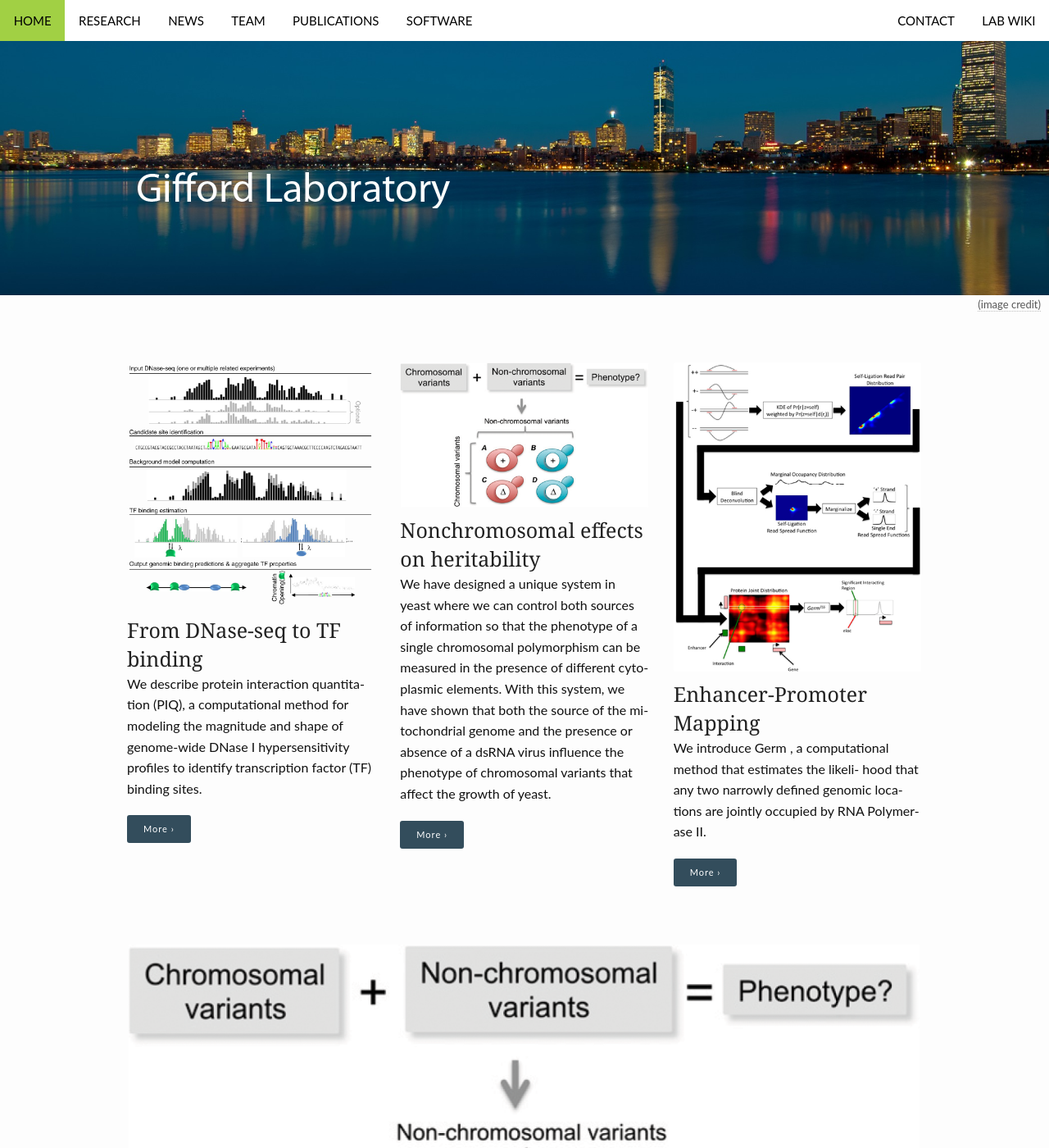
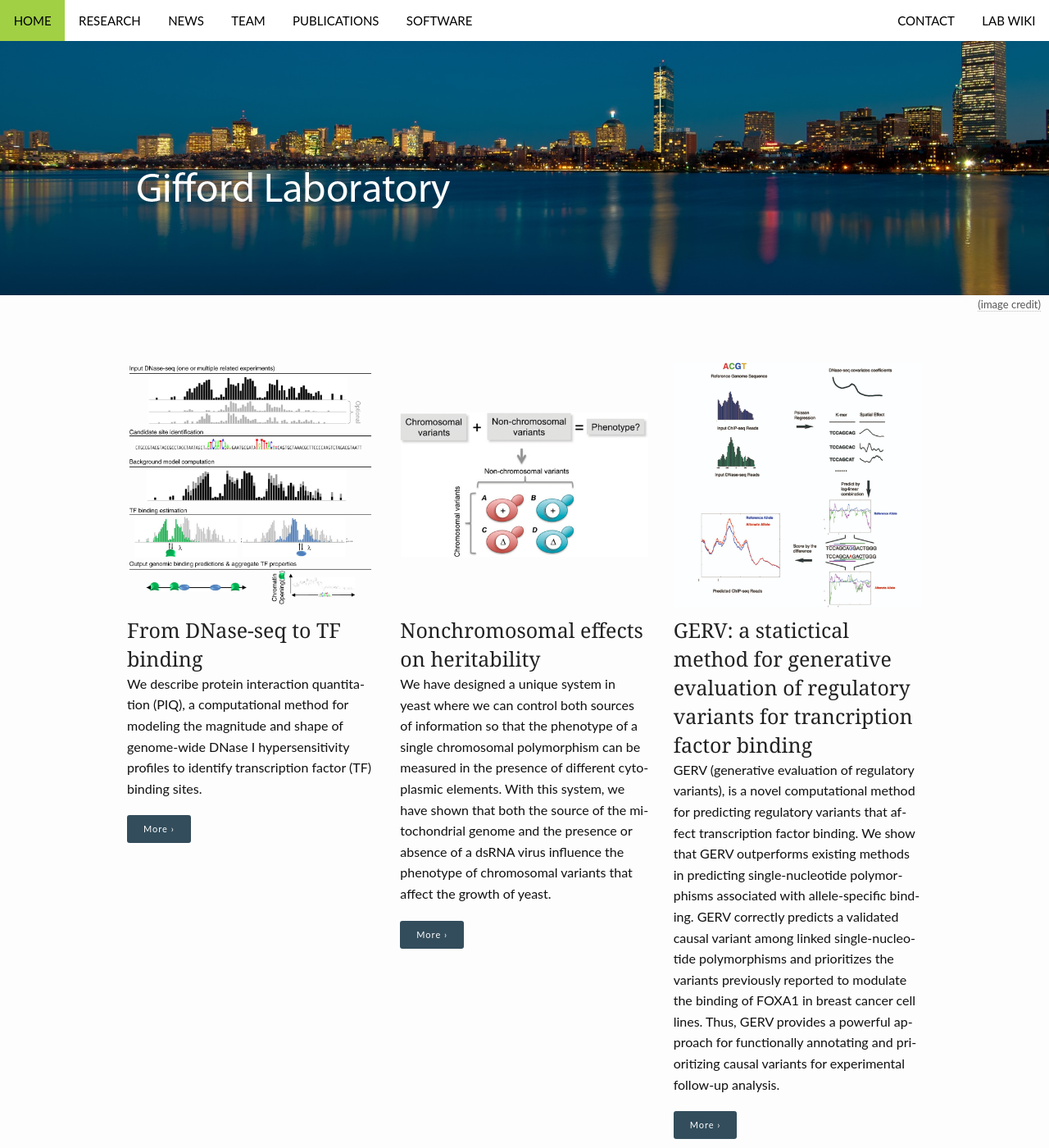
Before and after one commit to gifford-lab/gifford-lab.github.io, a Jekyll site: the page built from pages/pages-root-folder/index.md, in a window 1280 px wide and 1400 px high. Shown: the whole window at 82% size. Built offline with Jekyll 4.4.1, drawn with Linux system fonts in a browser that asks for light colours.

Commit message:
change front page to point to resized images

```diff
--- a/pages/pages-root-folder/index.md
+++ b/pages/pages-root-folder/index.md
@@ -20,13 +20,19 @@
 widget2:
   title: "Nonchromosomal effects on heritability"
   url: '/research/Matt'
-  image: PNAS-2014-Edwards.png
+  image: PNAS-2014-Edwards2.png
   text: 'We have designed a unique system in yeast where we can control both sources of information so that the phenotype of a single chromosomal polymorphism can be measured in the presence of different cytoplasmic elements. With this system, we have shown that both the source of the mitochondrial genome and the presence or absence of a dsRNA virus influence the phenotype of chromosomal variants that affect the growth of yeast.'
 widget3:
-  title: "Enhancer-Promoter Mapping"
+  title: "GERV: a statictical method for generative evaluation of regulatory variants for trancription factor binding"
   url: '/research/Chris'
-  image: germ-germ.png
-  text: 'We introduce Germ , a computational method that estimates the likeli- hood that any two narrowly defined genomic locations are jointly occupied by RNA Polymer- ase II.'
+  image: gerv-img2.jpg
+  text: 'GERV (generative evaluation of regulatory variants), is a novel computational
+method for predicting regulatory variants that affect transcription factor binding. We show that GERV outperforms existing methods
+in predicting single-nucleotide polymorphisms associated with allele-specific binding. GERV
+correctly predicts a validated causal variant among linked single-nucleotide polymorphisms and
+prioritizes the variants previously reported to modulate the binding of FOXA1 in breast cancer cell
+lines. Thus, GERV provides a powerful approach for functionally annotating and prioritizing causal
+variants for experimental follow-up analysis.'
 
 permalink: /index.html
 ---
```
